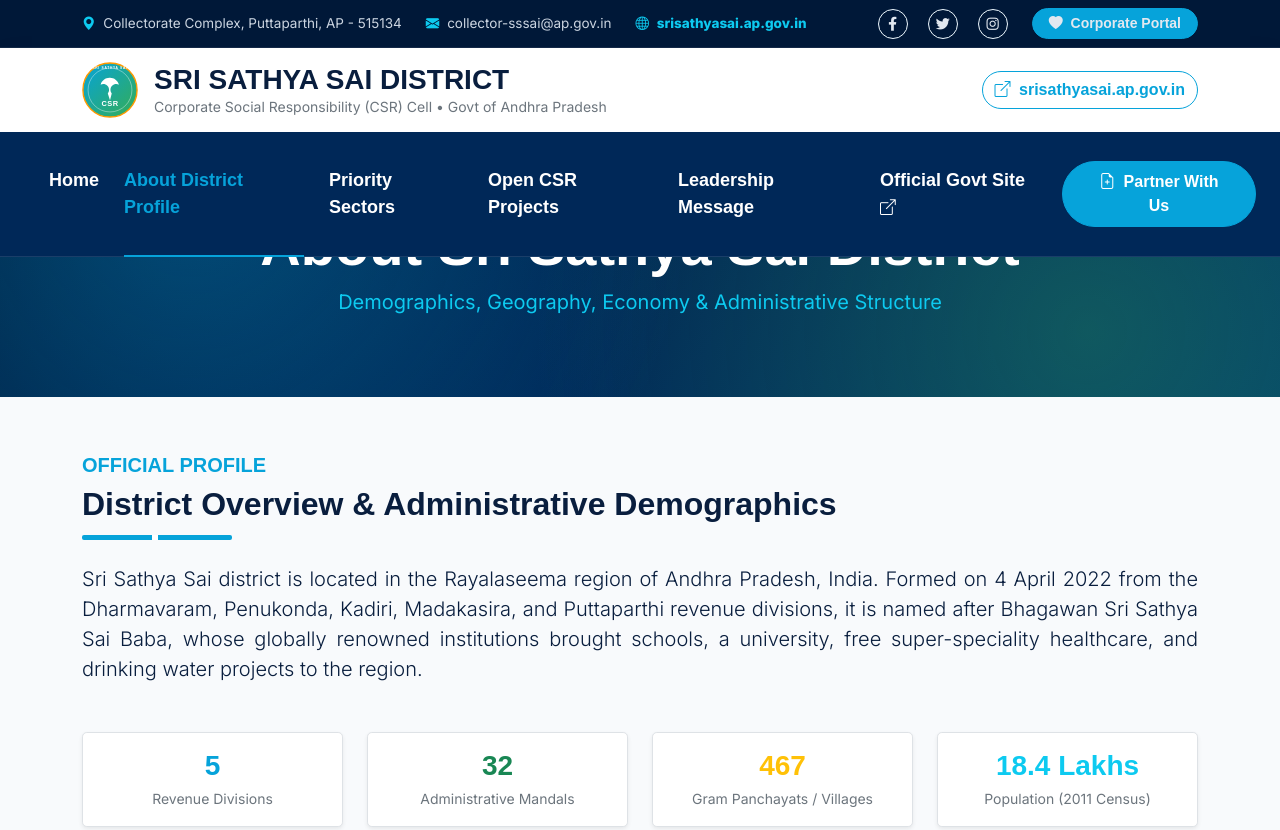
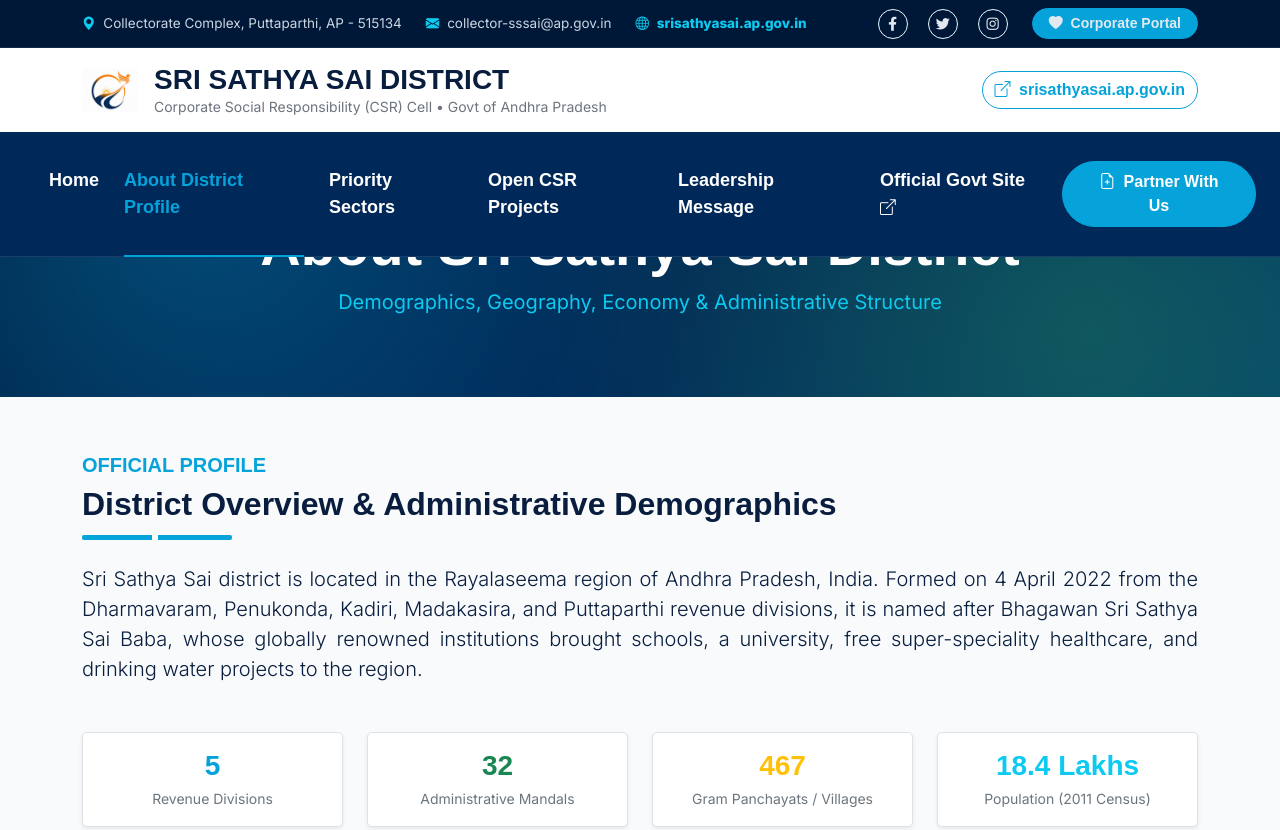
Before and after one commit to srisathyasaicsrs/CSR, a plain HTML site: page about-district.html in a window 1280 px wide. Shown: the top 830 px of the page. Drawn offline with nearby package versions, Linux system fonts and the light colour scheme; a web font is replaced by a local one.

Commit message:
Replace placeholder logo with the official district logo
- img/csr_logo.png: emblem cropped from the official district logo
  (phoenix/sunrise mark), used as favicon and header badge on both
  pages, replacing the generic placeholder SVG
- img/logo.jpeg: full logo source (icon + wordmark) kept in img/ for
  future use where a larger lockup is needed

```diff
--- a/about-district.html
+++ b/about-district.html
@@ -9,7 +9,7 @@
     <meta content="About Sri Sathya Sai District, Mandals, Economy, Geography, Culture, Administration, srisathyasai.ap.gov.in" name="description">
 
     <!-- Favicon -->
-    <link href="img/csr_logo.svg" rel="icon" type="image/svg+xml">
+    <link href="img/csr_logo.png" rel="icon" type="image/png">
 
     <!-- Google Web Fonts -->
     <link rel="preconnect" href="https://fonts.googleapis.com">
@@ -127,7 +127,7 @@
         <div class="container">
             <div class="d-flex align-items-center justify-content-between flex-wrap gap-3">
                 <div class="d-flex align-items-center gap-3">
-                    <img src="img/csr_logo.svg" alt="CSR Sri Sathya Sai Logo" class="csr_logo rounded">
+                    <img src="img/csr_logo.png" alt="Sri Sathya Sai District Logo" class="csr_logo rounded">
                     <div>
                         <h3 class="mb-0 fw-bold text-dark">SRI SATHYA SAI DISTRICT</h3>
                         <p class="mb-0 text-muted small fw-semibold">Corporate Social Responsibility (CSR) Cell • Govt of Andhra Pradesh</p>
```
Also changed, not shown: index.html (+2 -2 lines), img/csr_logo.png (added), img/csr_logo.svg (deleted), img/logo.jpeg (added).
